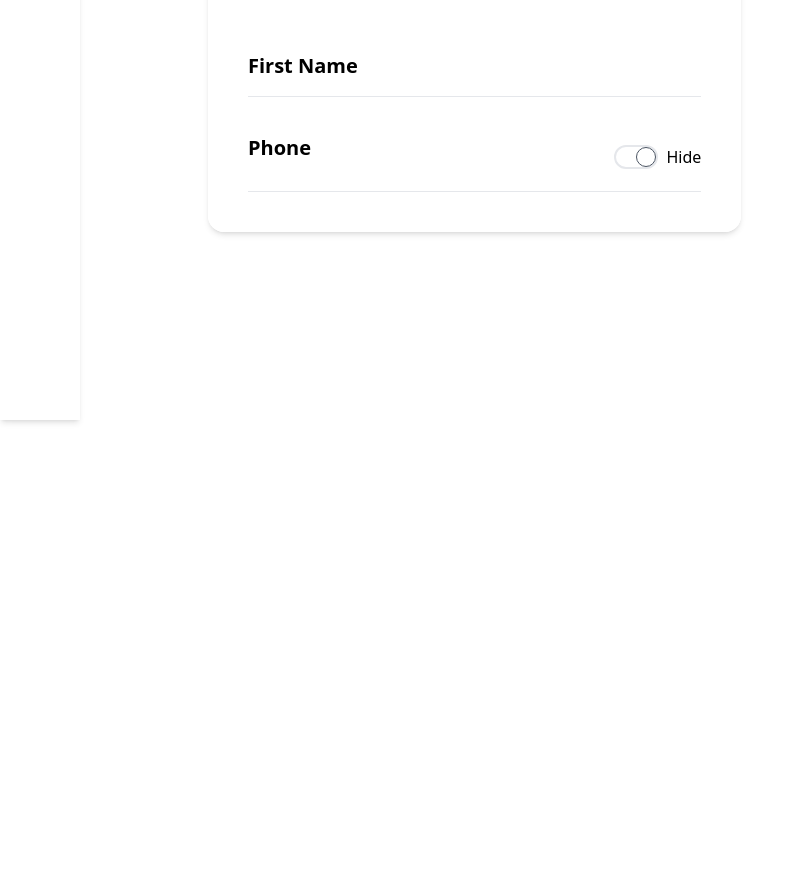
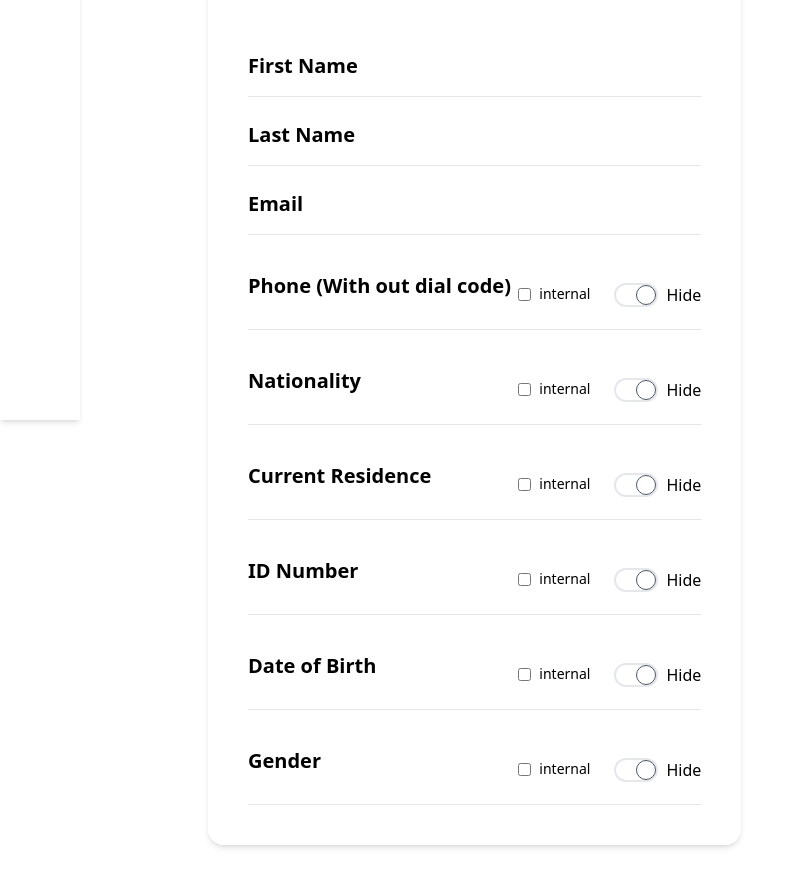
Before and after one commit to m3tesim/CP-FE, a React (Vite) app: page / in a window 1280 px wide. Shown: the part 380-1266 px from the top of the page, without its empty margins (0-803 px from the left). Before the commit the page ends 800 px from the top, so only its background shows below. Built offline with nearby package versions, Linux system fonts and the light colour scheme.

Commit message:
finish the UI for the personal form component

```diff
--- a/src/Pages/ApplicationForm.tsx
+++ b/src/Pages/ApplicationForm.tsx
@@ -6,7 +6,32 @@ export default function ApplicationForm() {
     <section>
       <FormContainer title="Personal Information">
         <TextInput field="First Name" />
-        <TextInput field="Phone" options={{ toggle: true }} />
+        <TextInput field="Last Name" />
+        <TextInput field="Email" />
+        <TextInput
+          field="Phone (With out dial code)"
+          options={{ toggle: true, checkBox: "internal" }}
+        />
+        <TextInput
+          field="Nationality"
+          options={{ toggle: true, checkBox: "internal" }}
+        />
+        <TextInput
+          field="Current Residence "
+          options={{ toggle: true, checkBox: "internal" }}
+        />
+        <TextInput
+          field="ID Number"
+          options={{ toggle: true, checkBox: "internal" }}
+        />
+        <TextInput
+          field="Date of Birth "
+          options={{ toggle: true, checkBox: "internal" }}
+        />
+        <TextInput
+          field="Gender"
+          options={{ toggle: true, checkBox: "internal" }}
+        />
       </FormContainer>
     </section>
   );
--- /dev/null
+++ b/src/components/formElements/CheckBox.tsx
@@ -0,0 +1,15 @@
+type CheckboxProps = {
+  id: string;
+  field: string;
+};
+
+export default function CheckBox({ field, id }: CheckboxProps) {
+  return (
+    <div className="flex flex-row mt-4 place-items-center">
+      <input name={id} id={id} type="checkbox" className="border grow-0" />
+      <label htmlFor={id} className="text-sm mx-2 font-medium grow-0">
+        {field}
+      </label>
+    </div>
+  );
+}
--- a/src/components/formElements/TextInput.tsx
+++ b/src/components/formElements/TextInput.tsx
@@ -1,3 +1,4 @@
+import CheckBox from "./CheckBox";
 import Toggle from "./Toggle";
 
 type Props = {
@@ -14,7 +15,10 @@ export default function TextInput({ field, options }: Props) {
       <label htmlFor="firstName" className="text-left text-xl font-semibold">
         {field}
       </label>
-      {options?.toggle && <Toggle id={`${5} Show`} />}
+      <div className="flex gap-4">
+        {options?.checkBox && <CheckBox field={options.checkBox} id={field} />}
+        {options?.toggle && <Toggle id={`${field} Show`} />}
+      </div>
     </div>
   );
 }
--- a/src/components/formElements/Toggle.tsx
+++ b/src/components/formElements/Toggle.tsx
@@ -1,10 +1,10 @@
 import { useState } from "react";
 
-type ToggleSwitchProps = {
+type Props = {
   id: string;
   initialState?: boolean;
 };
-function ToggleSwitch({ id, initialState = true }: ToggleSwitchProps) {
+function Toggle({ id, initialState = true }: Props) {
   const [isChecked, setIsChecked] = useState(initialState);
 
   const handleToggle = () => {
@@ -34,4 +34,4 @@ function ToggleSwitch({ id, initialState = true }: ToggleSwitchProps) {
   );
 }
 
-export default ToggleSwitch;
+export default Toggle;
```
